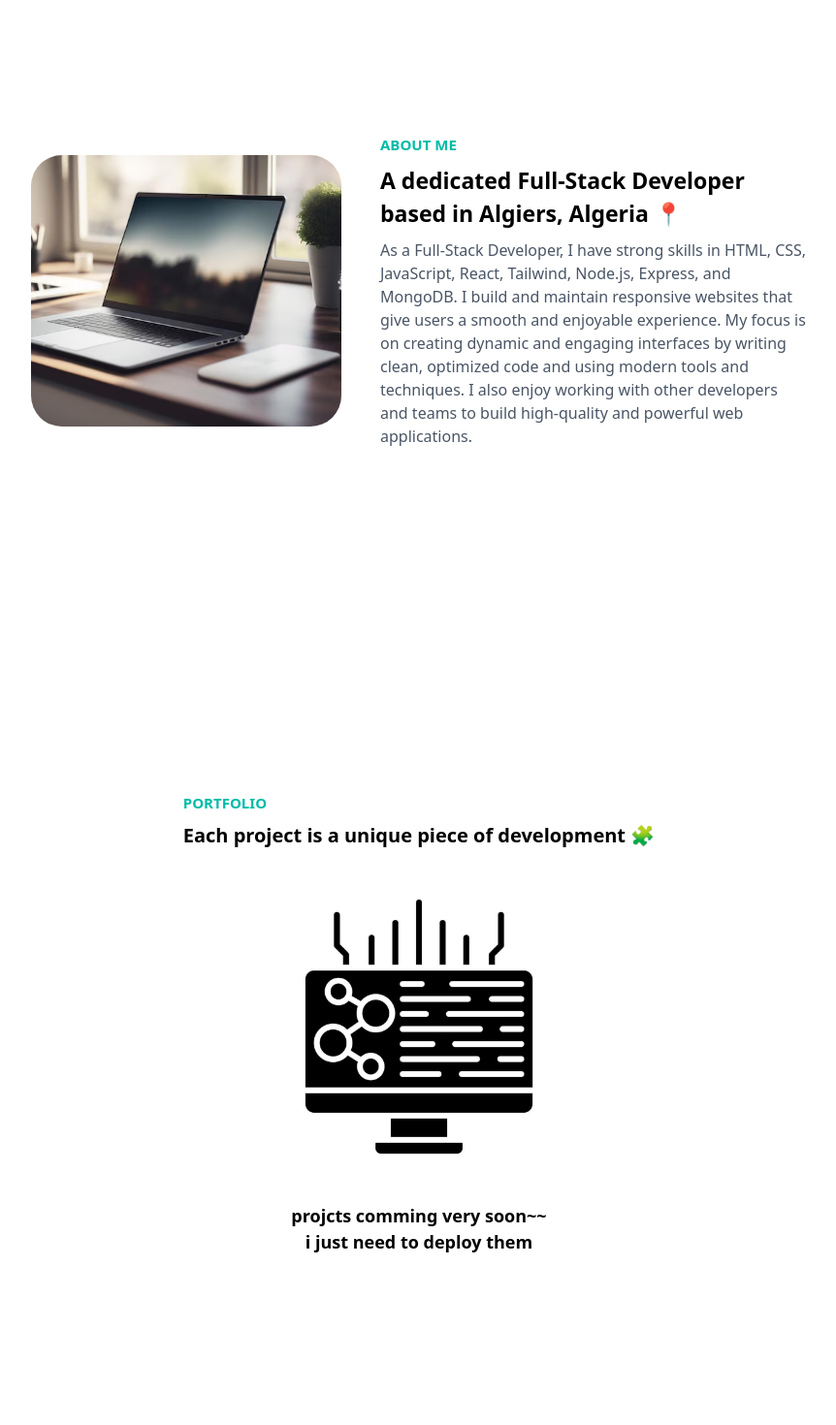
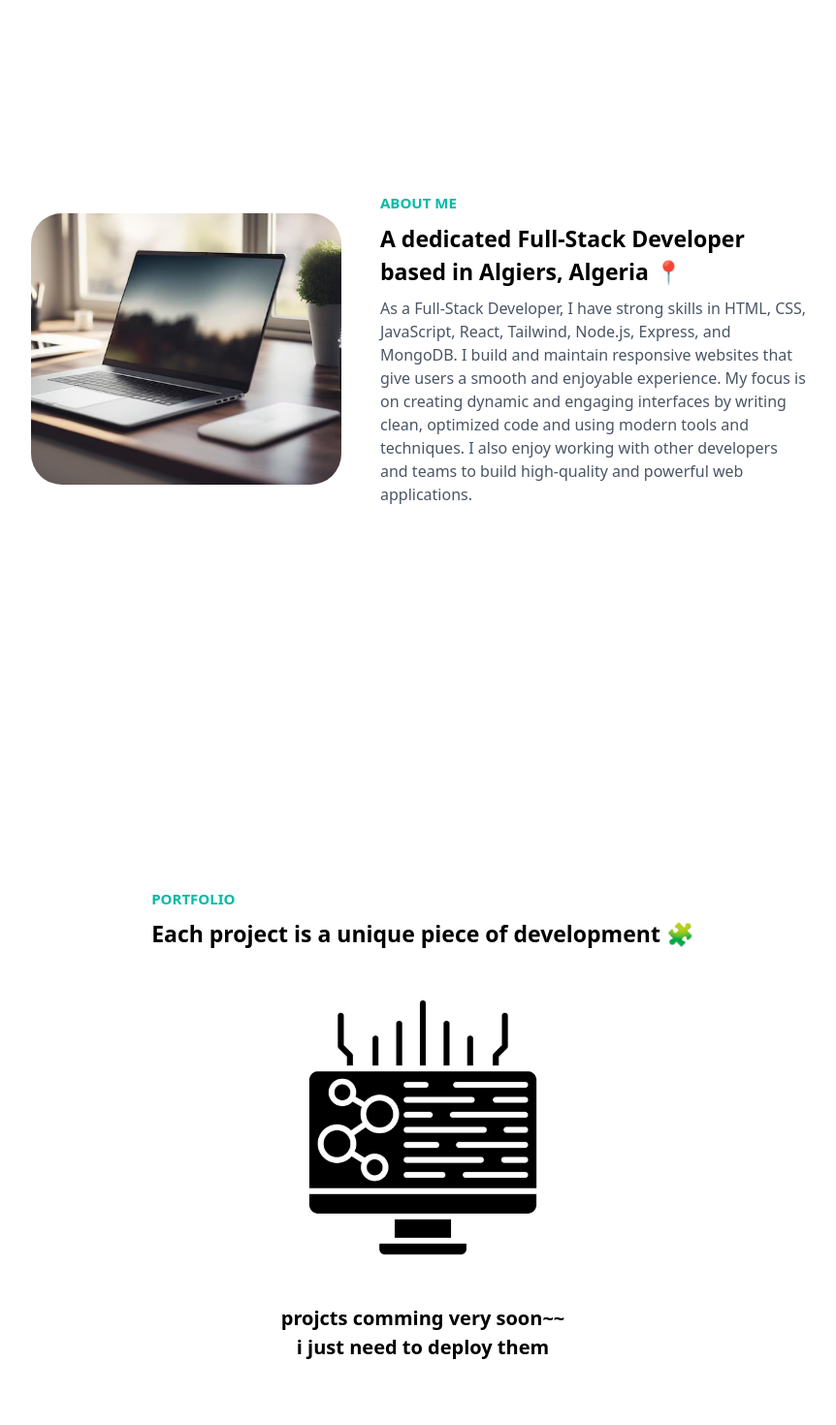
Before and after one commit to Rekia-mo/portfolio, a React (Vite) app: page / in a window 1280 px wide. Shown: the part 840-2310 px from the top of the page at 97% size, without its empty margins (208-1070 px from the left). Built offline with nearby package versions, Linux system fonts and the light colour scheme.

Commit message:
fix: mobile spacing issue

```diff
--- a/index.html
+++ b/index.html
@@ -1,13 +1,27 @@
 <!doctype html>
 <html lang="en" class="scroll-smooth">
+
 <head>
+
+  <!-- Google tag (gtag.js) -->
+  <script async src="https://www.googletagmanager.com/gtag/js?id=G-3BD5SPR05G"></script>
+  <script>
+    window.dataLayer = window.dataLayer || [];
+    function gtag() { dataLayer.push(arguments); }
+    gtag('js', new Date());
+
+    gtag('config', 'G-3BD5SPR05G');
+  </script>
+
   <meta charset="UTF-8" />
   <link rel="icon" type="image/svg+xml" href="/vite.svg" />
   <meta name="viewport" content="width=device-width, initial-scale=1.0" />
   <title>PF</title>
 </head>
+
 <body>
   <div id="root"></div>
   <script type="module" src="/src/main.jsx"></script>
 </body>
+
 </html>
--- a/src/App.jsx
+++ b/src/App.jsx
@@ -14,13 +14,12 @@ function App() {
   return (
     <>
       <Header />
-      <main className='overflow-scroll overflow-x-hidden w-full [&::-webkit-scrollbar]:hidden mt-15 '>
+      <main className='overflow-scroll overflow-x-hidden w-full [&::-webkit-scrollbar]:hidden  max-lg:mt-15 px-4'>
         <Hero />
         <About/>
         <Projcts />
         <Contact />
       </main>
-
     </>
   )
 }
--- a/src/sections/About.jsx
+++ b/src/sections/About.jsx
@@ -4,23 +4,24 @@ import deskImg from '../assets/desk.jpg'
 function About() {
   return (
     <>
-      <section id='About' className='h-[90vh] w-full flex justify-center items-center '>
-        <div className='flex flex-row justify-center items-center gap-10 max-lg:mt-150 max-lg:flex-col-reverse  max-lg:gap-10'>
+      <section id='About' className='min-h-screen w-full flex justify-center items-center lg:h-[90vh]'>
+
+        <div className='flex flex-row justify-center items-center gap-10  max-lg:flex-col-reverse '>
 
           <div className='rounded-4xl overflow-hidden w-80 h-70 flex justify-center items-center max-lg:w-95 max-lg:h-60 '>
             <img src={deskImg} alt="deskImg" className='w-full h-full object-cover' />
           </div>
 
-          <div className='flex flex-col justify-center items-start w-110 gap-2 max-lg:w-95 '>
-            <p className='font-extrabold text-teal-500 text-[15px]'>
+          <div className='flex flex-col justify-center items-start w-110 gap-2 max-lg:w-95 max-lg:gap-4 '>
+            <p className='font-extrabold text-teal-500 text-[15px] max-lg:text-[20px]'>
               ABOUT ME
             </p>
 
-            <p className='font-bold text-[23px] max-lg:text-[19px]'>
+            <p className='font-bold text-[23px] '>
               A dedicated Full-Stack Developer based in Algiers, Algeria 📍
             </p>
 
-            <p className='text-gray-600 text-[16px]'>
+            <p className='text-gray-600 text-[16px] max-lg:text-[18px]'>
               As a Full-Stack Developer, I have strong skills in HTML, CSS, JavaScript, React, Tailwind, Node.js, Express, and MongoDB. I build and maintain responsive websites that give users a smooth and enjoyable experience.
               My focus is on creating dynamic and engaging interfaces by writing clean, optimized code and using modern tools and techniques.
               I also enjoy working with other developers and teams to build high-quality and powerful web applications.
--- a/src/sections/Contact.jsx
+++ b/src/sections/Contact.jsx
@@ -11,7 +11,7 @@ function Contact() {
       <div className='flex flex-col justify-center items-start gap-6'>
 
         <div className='flex flex-col justify-center items-start gap-2'>
-          <p className='font-extrabold text-teal-500 text-[15px]'>
+          <p className='font-extrabold text-teal-500 text-[15px] max-lg:text-[20px]'>
             CONTACT
           </p>
           <p className='font-extrabold  text-[20px]'>
--- a/src/sections/Hero.jsx
+++ b/src/sections/Hero.jsx
@@ -33,18 +33,18 @@ function Hero() {
   ]
   return (
     <>
-      <section className='h-[90vh] w-full flex justify-center items-center '>
+      <section className='min-h-screen w-full flex justify-center items-center lg:h-[90vh]'>
 
-        <div className='flex flex-col gap-6 justify-center items-center max-lg:mt-50 max-lg:gap-2'>
+        <div className='flex flex-col gap-6 justify-center items-center max-lg:gap-7'>
 
           <div className='flex flex-row justify-center items-center gap-10 max-lg:flex-col-reverse '>
 
-            <div className='flex flex-col items-start justify-center gap-7 w-100 max-lg:gap-5'>
-              <p className='font-extrabold text-4xl max-lg:text-3xl'>
+            <div className='flex flex-col items-start justify-center gap-7 w-100 max-lg:gap-5 max-lg:items-center'>
+              <p className='font-extrabold text-4xl max-lg:text-4xl'>
                 Full-Stack Developer
               </p>
 
-              <p className='text-gray-500 text-[14px] max-lg:[12px]'>
+              <p className='text-gray-500 text-[14px] max-lg:[15px] max-lg:text-center'>
                 Hi, I’m Rekia Mansour Ouahchia, a passionate Full-Stack Developer based in Algiers, Algeria 📍.
               </p>
 
@@ -79,7 +79,7 @@ function Hero() {
 
           <div className='flex flex-row items-center justify-center gap-5 max-lg:flex-col max-lg:gap-3 max-lg:mx-11  '>
 
-            <p className='font-bold mt-7 text-[18px]'>
+            <p className='font-bold mt-7 text-[18px] max-lg:text-[20px]'>
               Tech Stack &nbsp;&nbsp; |
             </p>
 
@@ -105,7 +105,6 @@ function Hero() {
               ))}
             </ul>
 
-
           </div>
         </div>
       </section>
--- a/src/sections/Projcts.jsx
+++ b/src/sections/Projcts.jsx
@@ -3,13 +3,14 @@ import projcts from '../assets/prjct.jpg'
 
 function Projcts() {
   return (
-    <section id='projcts' className='h-[99vh] w-full flex justify-center items-center max-lg:mt-95'>
-      <div className='flex flex-col justify-center items-center gap-8'>
+    <section id='projcts' className='min-h-screen w-full flex justify-center items-center lg:h-[90vh]'>
+
+      <div className='flex flex-col justify-center items-center gap-8 ml-2'>
         <div className='flex flex-col justify-center items-start gap-2 '>
-          <p className='font-extrabold text-teal-500 text-[15px]'>
+          <p className='font-extrabold text-teal-500 text-[15px] max-lg:text-[20px]'>
             PORTFOLIO
           </p>
-          <p className='font-extrabold text-[20px] max-lg:text-[18px]'>
+          <p className='font-extrabold text-[23px]'>
             Each project is a unique piece of development 🧩
           </p>
         </div>
@@ -18,7 +19,7 @@ function Projcts() {
           <img src={projcts} alt="prjct" width={300}/>
         </div>
 
-        <p className='font-bold  text-[18px] text-center'>
+        <p className='font-bold  text-[20px] text-center'>
           projcts comming very soon~~<br />
           i just need to deploy them
         </p>
```
Lines whose indentation alone changed are shown as unchanged.
